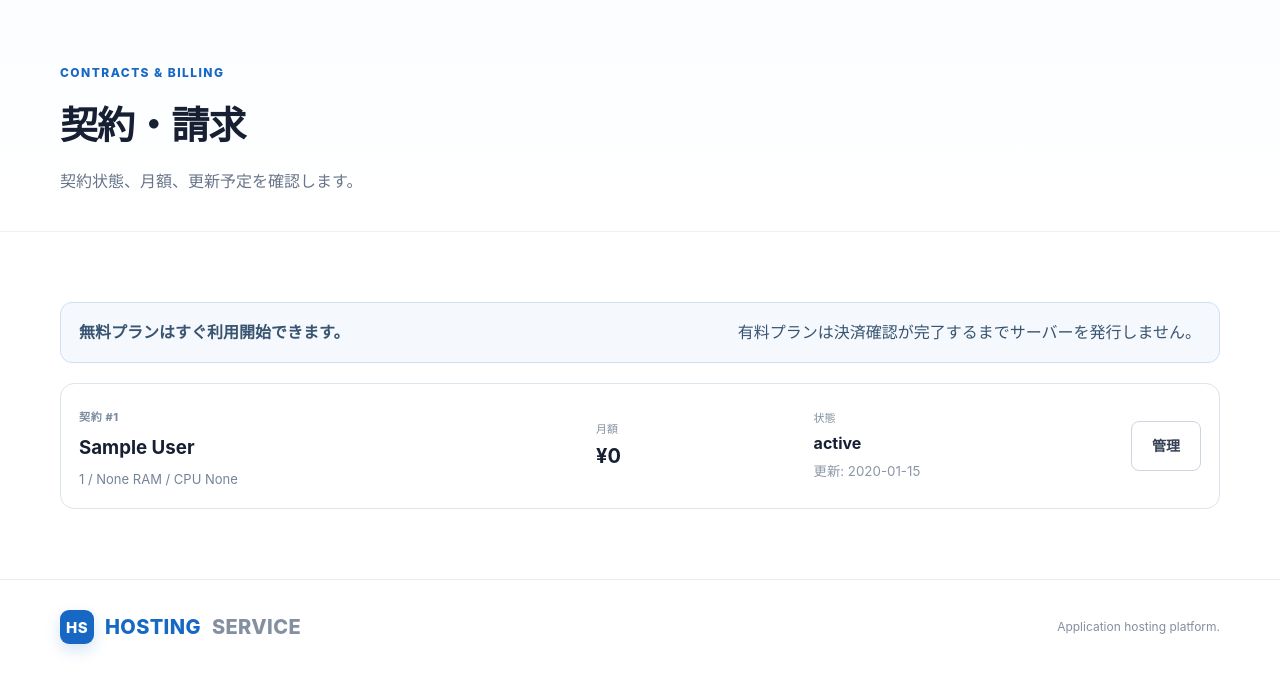
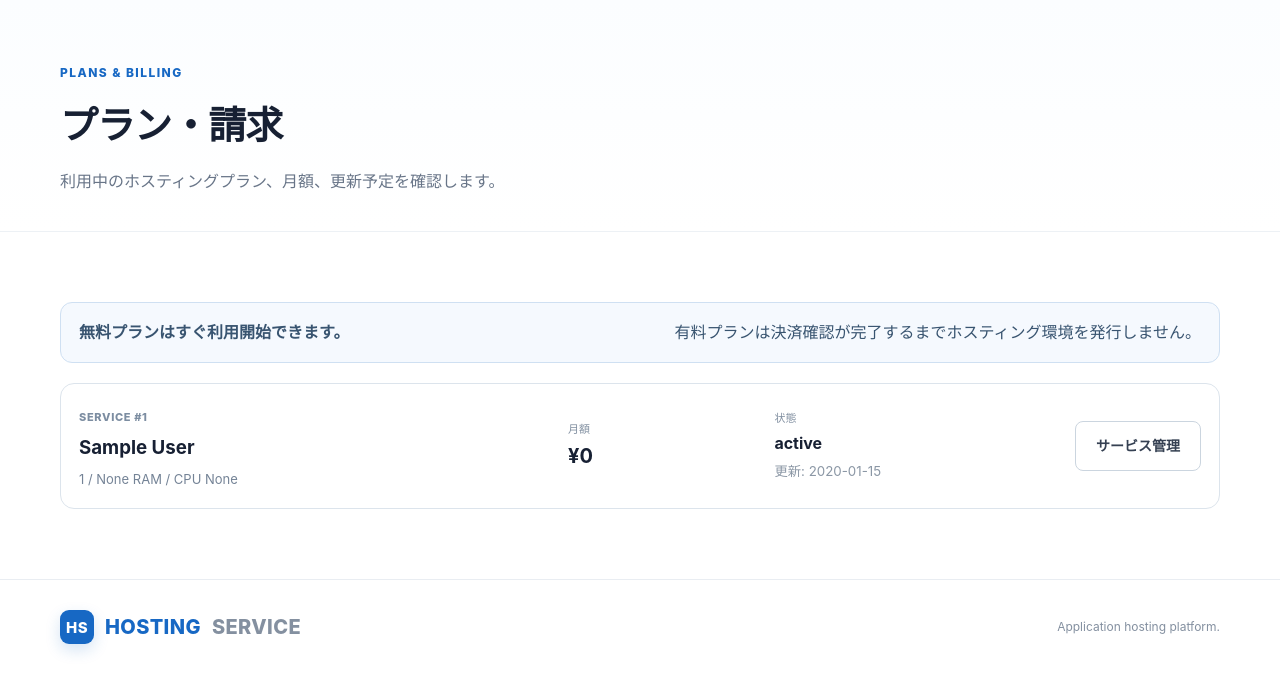
Before and after one commit to ritsu1000000-maker/sandbox, a Flask app: page /billing in a window 1280 px wide. Shown: the part 80-773 px from the top of the page. Run offline with Flask 3, Linux system fonts and the light colour scheme; the visitor is signed in with stand-in values (Sample User, id 1); tables that the repository leaves empty hold one stand-in row (values such as "Sample post"); some libraries are stand-ins or nearby versions.

Commit message:
Reframe billing page for hosting plans

```diff
--- a/rental-server/templates/billing.html
+++ b/rental-server/templates/billing.html
@@ -1,27 +1,27 @@
 {% extends "base.html" %}
-{% block title %}契約・請求｜Rental Server{% endblock %}
+{% block title %}プラン・請求｜Hosting Service{% endblock %}
 {% block content %}
-<section class="page-hero"><div class="container"><span class="page-label">CONTRACTS & BILLING</span><h1>契約・請求</h1><p>契約状態、月額、更新予定を確認します。</p></div></section>
+<section class="page-hero"><div class="container"><span class="page-label">PLANS & BILLING</span><h1>プラン・請求</h1><p>利用中のホスティングプラン、月額、更新予定を確認します。</p></div></section>
 <section class="section">
   <div class="container">
-    <div class="billing-note"><strong>無料プランはすぐ利用開始できます。</strong><span>有料プランは決済確認が完了するまでサーバーを発行しません。</span></div>
+    <div class="billing-note"><strong>無料プランはすぐ利用開始できます。</strong><span>有料プランは決済確認が完了するまでホスティング環境を発行しません。</span></div>
     {% if contracts %}
       <div class="billing-list">
       {% for c in contracts %}
         <article class="billing-row">
-          <div><span class="contract-id">契約 #{{ c.id }}</span><h3>{{ c.name }}</h3><p>{{ c.plan_name }} / {{ c.memory }} RAM / CPU {{ c.cpu }}</p></div>
+          <div><span class="contract-id">SERVICE #{{ c.id }}</span><h3>{{ c.name }}</h3><p>{{ c.plan_name }} / {{ c.memory }} RAM / CPU {{ c.cpu }}</p></div>
           <div class="billing-price"><span>月額</span><strong>¥{{ '{:,}'.format(c.price_yen) }}</strong></div>
           <div class="billing-state"><span>状態</span><strong>{{ c.status }}</strong><small>更新: {{ c.renews_at[:10] if c.renews_at else '-' }}</small></div>
           <div>
-            {% if c.status == 'pending_payment' %}<span class="payment-pending">決済連携待ち</span>
-            {% elif c.status == 'active' %}<a class="button button-outline" href="/servers/{{ c.id }}">管理</a>
+            {% if c.status == 'pending_payment' %}<span class="payment-pending">支払い確認待ち</span>
+            {% elif c.status == 'active' %}<a class="button button-outline" href="/servers/{{ c.id }}">サービス管理</a>
             {% else %}<span class="disabled-action">{{ c.status }}</span>{% endif %}
           </div>
         </article>
       {% endfor %}
       </div>
     {% else %}
-      <div class="empty"><p>契約はまだありません。</p><a class="button button-primary" href="/create">プランを契約</a></div>
+      <div class="empty"><p>まだホスティングサービスがありません。</p><a class="button button-primary" href="/create">サービスを作成</a></div>
     {% endif %}
   </div>
 </section>
```
